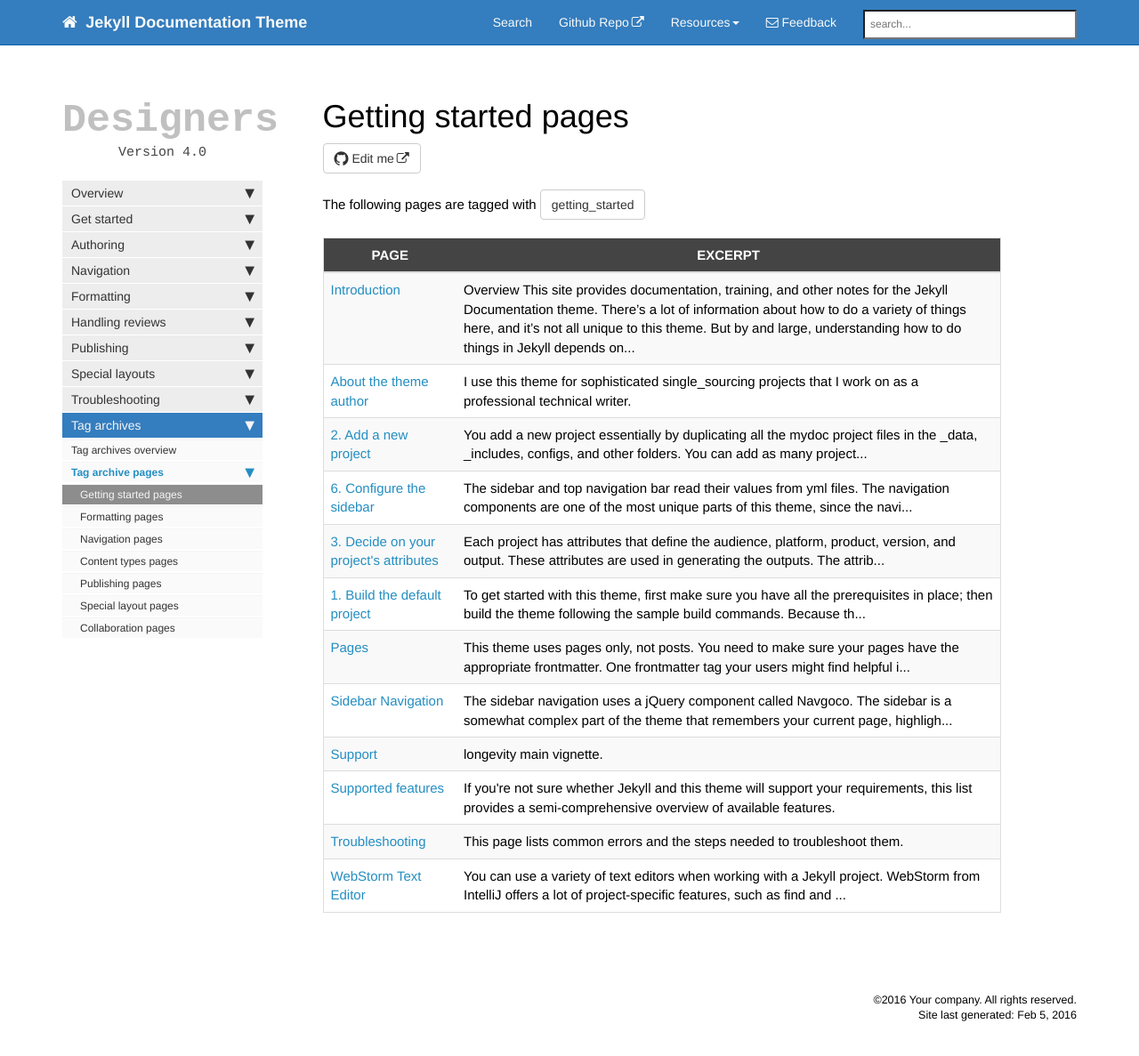
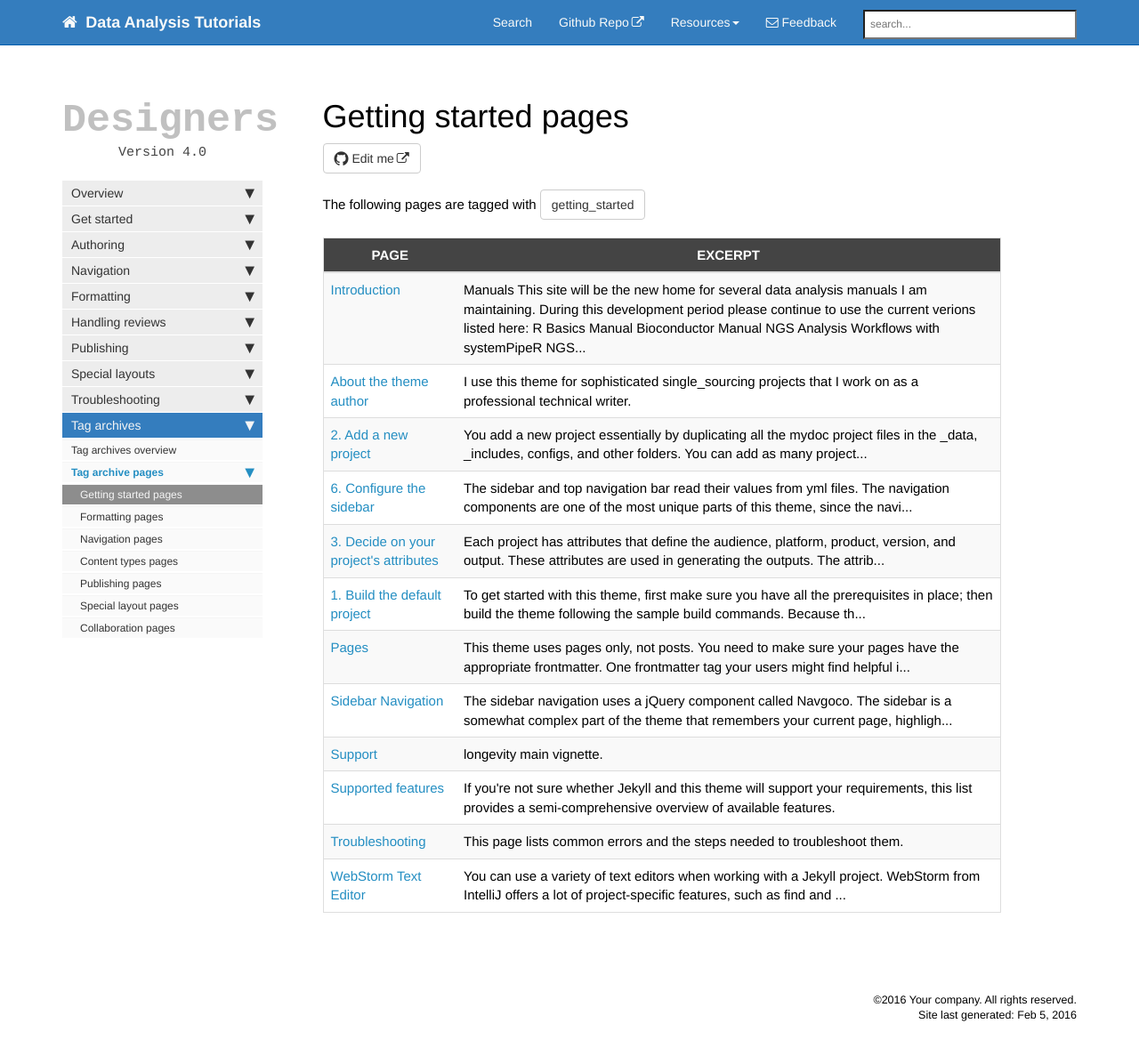
Before and after one commit to tgirke/manuals_old, a Jekyll site: the page built from mydoc/tag_getting_started.html, in a window 1280 px wide and 1211 px high. Shown: the top 1187 px of the window at 89% size. Built offline with Jekyll 4.4.1, drawn with Linux system fonts in a browser that asks for light colours; nearby versions of some CDN libraries; library files that are not in the unit come from our copies; comment, search, counter and statistics services are not loaded.

Commit message:
some edits

```diff
--- a/_config.yml
+++ b/_config.yml
@@ -6,9 +6,9 @@
 version: all
 output: web
 destination: ../doc_outputs/mydoc/designers
-topnav_title: Jekyll Documentation Theme
-homepage_title: Jekyll doc theme for designers
-site_title: Jekyll theme for designers
+topnav_title: Data Analysis Tutorials
+homepage_title: Manuals
+site_title: Manuals
 project_folder: mydoc
 company_name: Your company
 footer_image_location: ../common_images/company_logo.png
--- a/configs/mydoc/config_designers.yml
+++ b/configs/mydoc/config_designers.yml
@@ -7,8 +7,8 @@
 output: web
 destination: ../doc_outputs/mydoc/designers
 topnav_title: Data Analysis Tutorials
-homepage_title: Jekyll doc theme for designers
-site_title: Jekyll theme for designers
+homepage_title: Manuals
+site_title: Manuals
 project_folder: mydoc
 company_name: Thomas Girke
 footer_image_location: ../common_images/company_logo.png
--- a/mydoc/home.md
+++ b/mydoc/home.md
@@ -6,44 +6,21 @@
 homepage: true
 ---
 
-## Overview
+## Manuals
 
-This site provides documentation, training, and other notes for the Jekyll Documentation theme. There's a lot of information about how to do a variety of things here, and it's not all unique to this theme. But by and large, understanding how to do things in Jekyll depends on how your theme is coded. As a result, these additional details are provided.
+This site will be the new home for several data analysis manuals I am maintaining.
+During this development period please continue to use the current verions listed
+here:
 
-The instructions here are geared towards technical writers working on documentation. You may have a team of one or more technical writers working on documentation for multiple projects. You can use this same theme to author all of your documentation for each of your products. The theme is set up to push out documentation for multiple projects all from the same source. You can also share content across projects.
-
-## Survey of features
-
-Some of the more prominent features of this theme include the following:
-
-* Bootstrap framework
-* Sidebar for table of contents
-* Top navigation bar with drop-down menus
-* PDF generation (through Prince XML utility)
-* Build scripts to automate the workflow
-* Notes, tips, and warning information notes
-* A nifty system for creating links to different pages
-* Tags for alternative nativation
-* Content sharing across projects
-* Emphasis on pages, not posts
-* Relative (rather than absolute) link structure, so you can push the outputs anywhere and easily view them
-
-I'm using this theme for my documentation projects, building about 20 different outputs for various products, versions, languages, and audiences from the same set of files. This single sourcing requirement has influenced how I constructed this theme.
-
-For more discussion about the available features, see {{site.data.mydoc.mydoc_urls.mydoc_supported_features.link}}.
-
-## Getting started
-
-To get started, see these three topics:
-
-1. {{site.data.mydoc.mydoc_urls.mydoc_getting_started.link}}
-2. {{site.data.mydoc.mydoc_urls.mydoc_configuration_settings.link}}
-3. {{site.data.mydoc.mydoc_urls.mydoc_adding_new_projects.link}}
-
-## PDF Download Option for Help Material
-
-If you would like to download this help file as a PDF, you can do so here. The PDF is comprehensive of all the content in the online help.
-
-<a target="_blank" class="noCrossRef" href="files/{{site.pdf_file_name}}"><button type="button" class="btn btn-default" aria-label="Left Align"><span class="glyphicon glyphicon-download-alt" aria-hidden="true"></span> PDF Download</button></a>
-
-The PDF contains a timestamp in the header indicating when it was last generated.
+* [R Basics Manual](http://manuals.bioinformatics.ucr.edu/home/R_BioCondManual){:target="_blank"}
+* [Bioconductor Manual](http://manuals.bioinformatics.ucr.edu/home/R_BioCondManual#BIOCONPROGRAMS){:target="_blank"}
+* [NGS Analysis Workflows with systemPipeR](https://htmlpreview.github.io/?https://github.com/tgirke/systemPipeR/blob/master/vignettes/systemPipeR.html){:target="_blank"}
+* [NGS Analysis with R/Bioconductor](http://manuals.bioinformatics.ucr.edu/home/ht-seq){:target="_blank"}
+* [Programming in R](http://manuals.bioinformatics.ucr.edu/home/programming-in-r){:target="_blank"}
+* [ChemmineR](http://www.bioconductor.org/packages/devel/bioc/vignettes/ChemmineR/inst/doc/ChemmineR.html){:target="_blank"}
+* [bioassayR](http://master.bioconductor.org/packages/devel/bioc/vignettes/bioassayR/inst/doc/bioassayR.html){:target="_blank"}
+* [Vim-R-Tmux: Command-Line IDE for R](http://manuals.bioinformatics.ucr.edu/home/programming-in-r/vim-r){:target="_blank"}
+* [NGS Analysis with Galaxy and IGV](http://manuals.bioinformatics.ucr.edu/home/gui-ngs-analysis){:target="_blank"}
+* [EMBOSS](http://manuals.bioinformatics.ucr.edu/home/emboss){:target="_blank"}
+* [Linux Essentials](http://manuals.bioinformatics.ucr.edu/home/linux-basics){:target="_blank"}
+* [IIGB's Linux Cluster Manual](http://manuals.bioinformatics.ucr.edu/home/hpc){:target="_blank"}
```
Also changed, not shown: _data/mydoc/mydoc_topnav.yml (+9 -1 lines), 2 other files.
